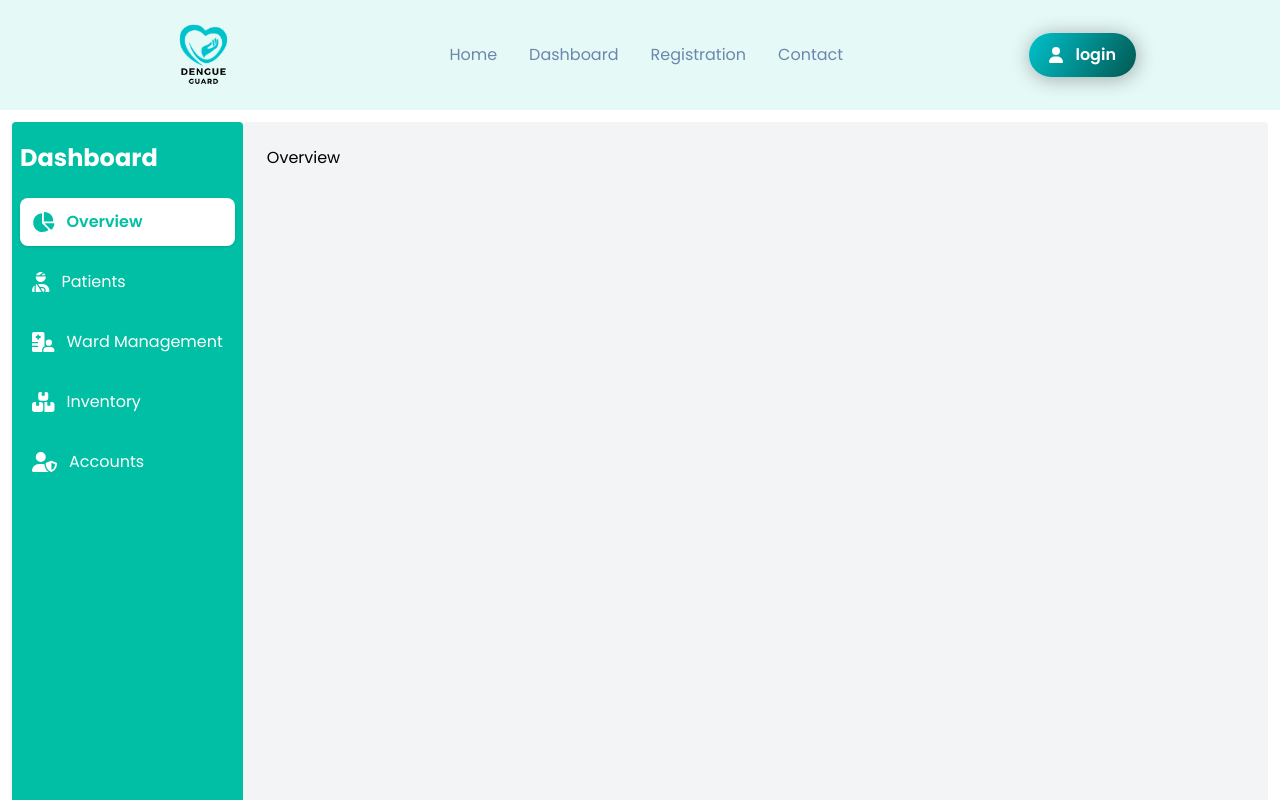
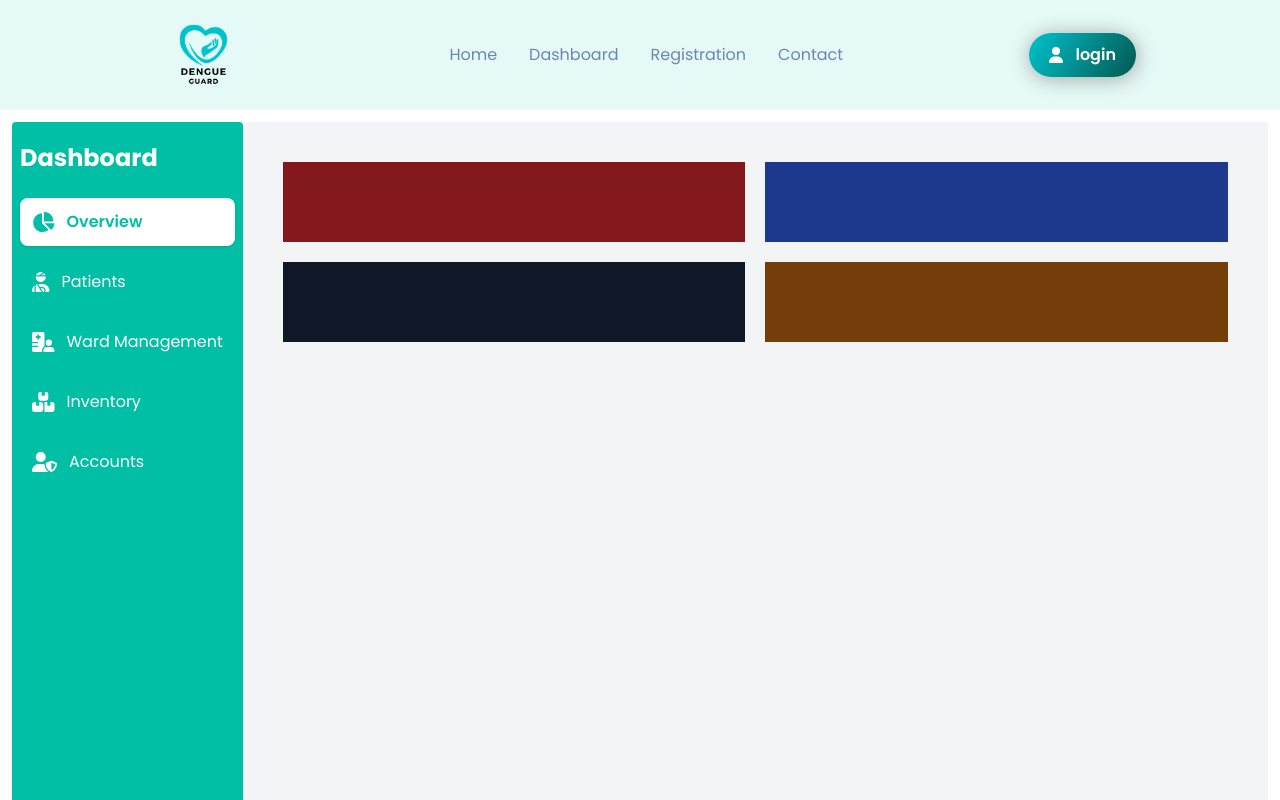
Before and after one commit to mayuraabhayasinghe/dengue-patient-management-system-grp4, a React (Vite) app in the folder Client/: page /dashboard in a window 1280 px wide. Shown: the top 800 px of the page. Built offline with nearby package versions, Linux system fonts and the light colour scheme.

Commit message:
feat: dashboard overview initialized

```diff
--- a/Client/src/Components/Dashboard/Overview.jsx
+++ b/Client/src/Components/Dashboard/Overview.jsx
@@ -1,7 +1,16 @@
 import React from "react";
 
 const Overview = () => {
-  return <div>Overview</div>;
+  return (
+    <div className="p-2 md:p-4">
+      <div className="grid grid-cols-1 md:grid-cols-2 gap-5">
+        <div className="p-10 bg-red-900"></div>
+        <div className="p-10 bg-blue-900"></div>
+        <div className="p-10 bg-gray-900"></div>
+        <div className="p-10 bg-yellow-900"></div>
+      </div>
+    </div>
+  );
 };
 
 export default Overview;
```
